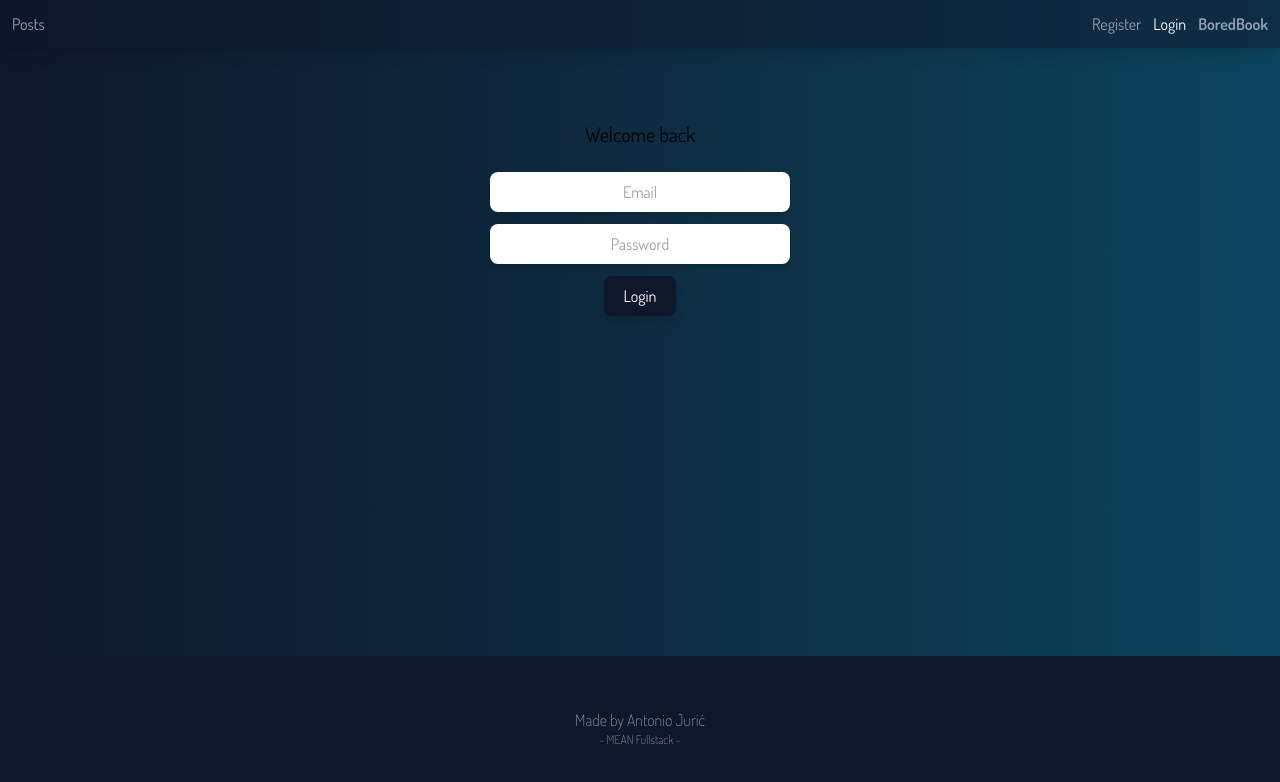
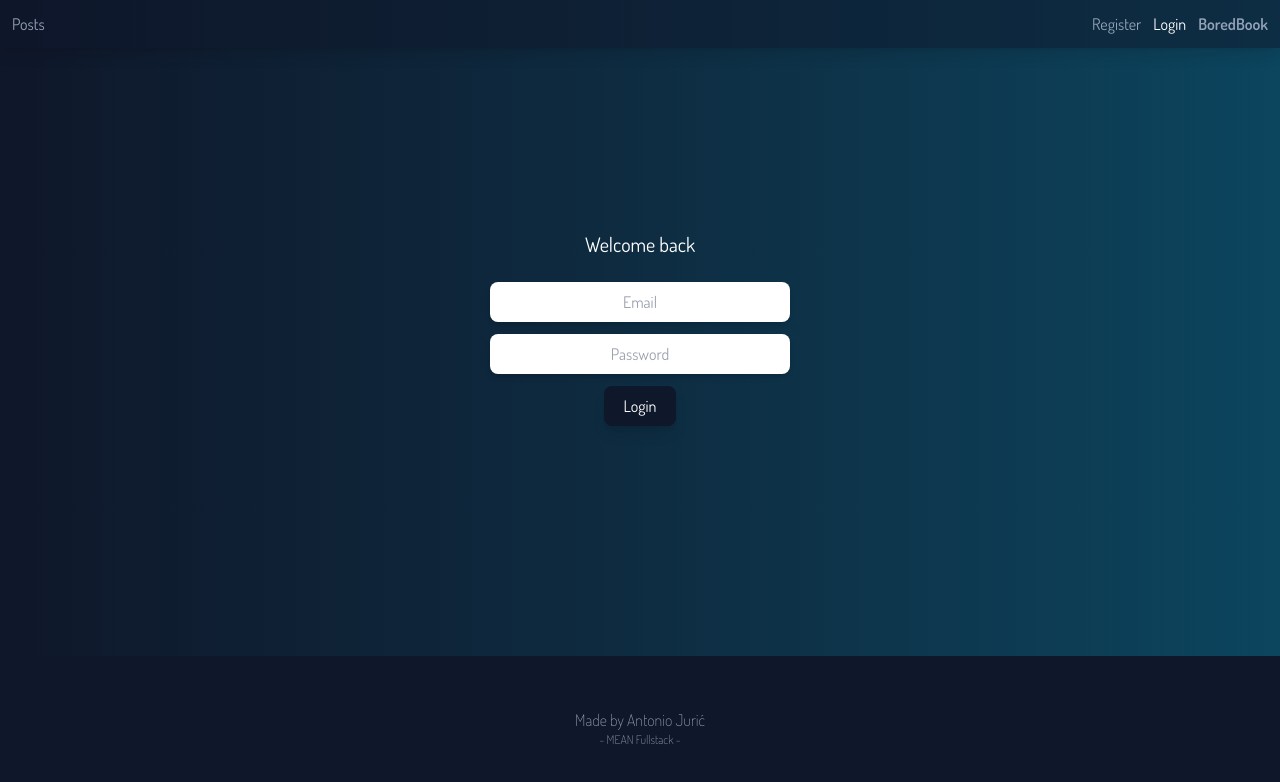
Before and after one commit to Antonioax/BoredBook, an Angular app: page /login in a window 1280 px wide. Shown: the top 782 px of the page. Built offline with nearby package versions, Linux system fonts and the light colour scheme.

Commit message:
Updated form designs and fixed scrolling bug

```diff
--- a/src/app/app.component.html
+++ b/src/app/app.component.html
@@ -16,7 +16,6 @@
 >
   <div>
     <app-header></app-header>
-    <br />
     <router-outlet></router-outlet>
   </div>
   <app-footer></app-footer>
--- a/src/app/auth/login/login.component.html
+++ b/src/app/auth/login/login.component.html
@@ -1,7 +1,8 @@
 @if(!isLoading){
 <form (ngSubmit)="onLogin(form)" #form="ngForm">
+  <div class="flex justify-center items-center h-[calc(100vh-144px)]">
     <div class="flex flex-col justify-center items-center gap-3 my-24">
-    <p class="mb-3 text-xl">Welcome back</p>
+      <p class="mb-3 text-xl text-white">Welcome back</p>
       <input
         type="email"
         class="w-[80vw] sm:w-[70vw] max-w-[300px] rounded-lg shadow-md resize-none p-3 py-2 text-center"
@@ -28,6 +29,7 @@
         Login
       </button>
     </div>
+  </div>
 </form>
 } @else {
 <div class="flex justify-center items-center w-screen h-[60vh]">
--- a/src/app/auth/signup/signup.component.html
+++ b/src/app/auth/signup/signup.component.html
@@ -1,7 +1,8 @@
 @if(!isLoading){
 <form (ngSubmit)="onSignup(form)" #form="ngForm">
+  <div class="flex justify-center items-center h-[calc(100vh-144px)]">
     <div class="flex flex-col justify-center items-center gap-3 my-24">
-    <p class="mb-3 text-xl text-center">Become a new<br><span class="font-semibold">BoredBook</span><br>member</p>
+      <p class="mb-3 text-xl text-center text-white">Become a new<br><span class="font-semibold">BoredBook</span><br>member</p>
       <input
         type="email"
         class="w-[80vw] sm:w-[70vw] max-w-[300px] rounded-lg shadow-md resize-none p-3 py-2 text-center"
@@ -28,6 +29,7 @@
         Register
       </button>
     </div>
+  </div>
 </form>
 } @else {
 <div class="flex justify-center items-center w-screen h-[60vh]">
--- a/src/app/components/footer/footer.component.html
+++ b/src/app/components/footer/footer.component.html
@@ -1,4 +1,4 @@
-<div class="h-36 bg-slate-900 shadow-md flex flex-col items-center text-slate-400 justify-center px-3">
+<div class="h-36 bg-slate-900 shadow-md flex flex-col items-center text-slate-400 justify-center">
   <div class="font-thin">Made by Antonio Jurić</div>
   <div class="font-thin text-xs">- MEAN Fullstack -</div>
 </div>
--- a/src/app/components/post-create/post-create.component.html
+++ b/src/app/components/post-create/post-create.component.html
@@ -1,10 +1,11 @@
 @if(!isLoading){
 <form (ngSubmit)="onSave()" [formGroup]="form">
-  <div class="flex flex-col justify-center items-center gap-3 my-24">
+  <div class="flex justify-center items-center h-[calc(100vh-144px)]">
+    <div class="flex flex-col justify-center items-center gap-3">
       @if(mode == "create"){
-    <p class="mb-3 text-xl">Create a new Post here</p>
+      <p class="mb-3 text-xl text-white">Create a new Post here</p>
       } @else {
-    <p class="mb-3 text-xl">Edit your Post here</p>
+      <p class="mb-3 text-xl text-white">Edit your Post here</p>
       }
       <div class="flex gap-3 items-center">
         <input
@@ -50,6 +51,7 @@
         {{ mode == "create" ? "Save Post" : "Edit Post" }}
       </button>
     </div>
+  </div>
 </form>
 } @else {
 <div class="flex justify-center items-center w-screen h-[60vh]">
--- a/src/app/components/post-list/post-list.component.html
+++ b/src/app/components/post-list/post-list.component.html
@@ -1,6 +1,6 @@
 @if(!isLoading){
 <div
-  class="grid place-items-center items-start lg:grid-cols-2 2xl:grid-cols-3 justify-center mb-6 mt-10 mx-10"
+  class="grid place-items-center items-start lg:grid-cols-2 2xl:grid-cols-3 justify-center mb-6 mt-20 mx-10"
 >
   @if(allPosts.length > 0 && !isLoading){ @for(post of allPosts; track $index){
   <div class="flex flex-col items-center my-3 w-[100vw] max-w-[450px]">
--- a/src/styles.scss
+++ b/src/styles.scss
@@ -45,7 +45,11 @@ textarea.ng-invalid.ng-touched {
 html,
 body {
   height: 100%;
+  margin: 0;
+  padding: 0;
+  overflow: auto;
   overscroll-behavior: none;
+  background-color: rgb(15 23 42);
 }
 body {
   margin: 0;
```
Lines whose indentation alone changed are shown as unchanged.
